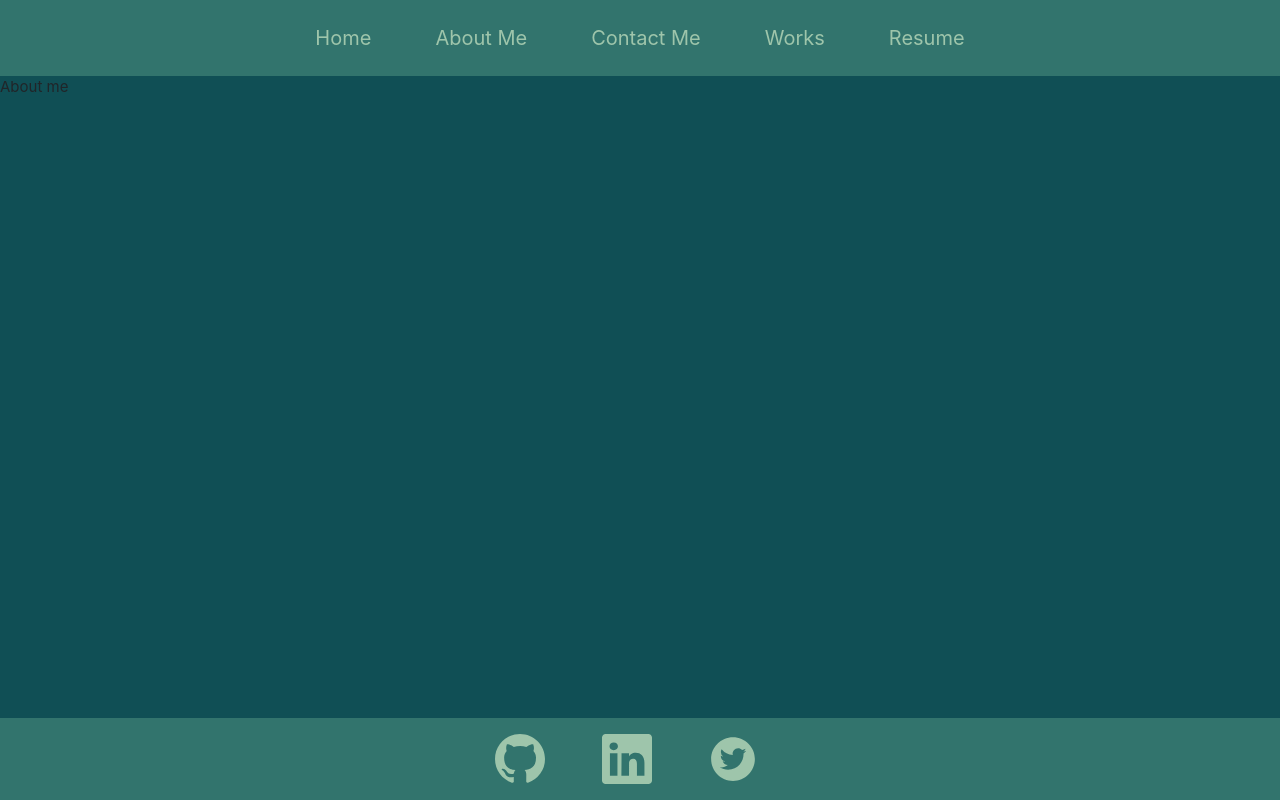
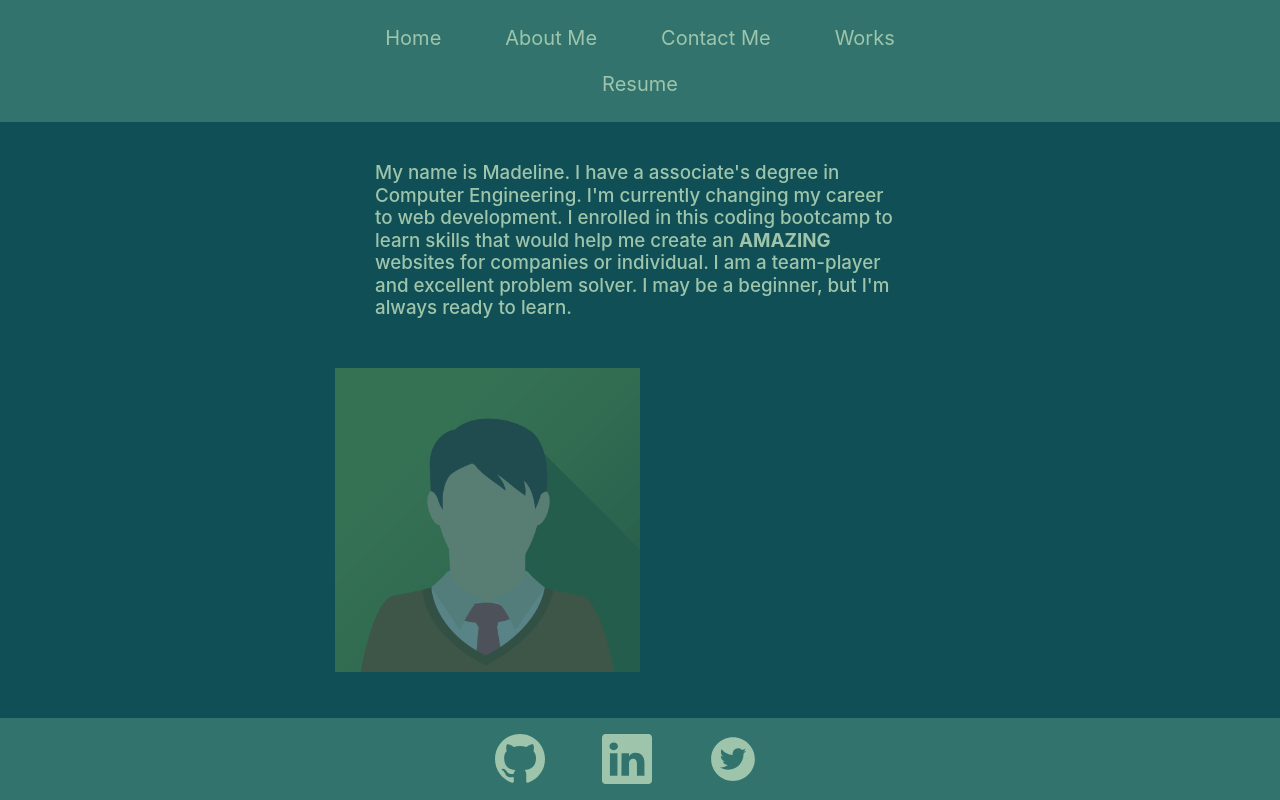
Before and after one commit to maddi124/React-Portfolio, a React (Create React App) app: page /AboutMe in a window 1280 px wide. Built offline with nearby package versions, Linux system fonts and the light colour scheme.

Commit message:
about me section

```diff
--- a/src/assets/style.css
+++ b/src/assets/style.css
@@ -62,3 +62,10 @@
     color: var(--secondary);
     text-align: center;
 }
+.container{
+    width:50%;
+}
+.box{
+    padding: 40px;
+    color:var(--secondary)
+}
--- a/src/components/AboutMe/index.js
+++ b/src/components/AboutMe/index.js
@@ -1,8 +1,20 @@
 import React from "react";
+import avatarImage from "../../assets/cover/avatar.png";
+
 
 function AboutMe() {
 return (
-    <p>About me</p>
+<div class="container">
+ <div class="box">
+    <h5 class="aboutme">My name is Madeline. I have a associate's degree in Computer Engineering. I'm currently changing my career to web development. I enrolled in this coding bootcamp to learn skills that would help me create an <strong>AMAZING</strong> websites for companies or individual. I am a team-player and excellent problem solver. I may be a beginner, but I'm always ready to learn.</h5>
+ </div>
+<div >
+ <img src={avatarImage} style={{ width: "50%" }} alt="placeholder" />
+ </div>
+</div>
+
+
+
 );
 }
 export default AboutMe;
--- a/src/components/Footer/index.js
+++ b/src/components/Footer/index.js
@@ -5,7 +5,7 @@
 
 function Footer(){
 return (
-<div class='containers '>
+<div class='containers'>
     <div class='row justify-content-center'>
         <div class='col-1'>
         <a href="https://github.com/maddi124">
```
Also changed, not shown: src/assets/cover/avatar.png (added).
